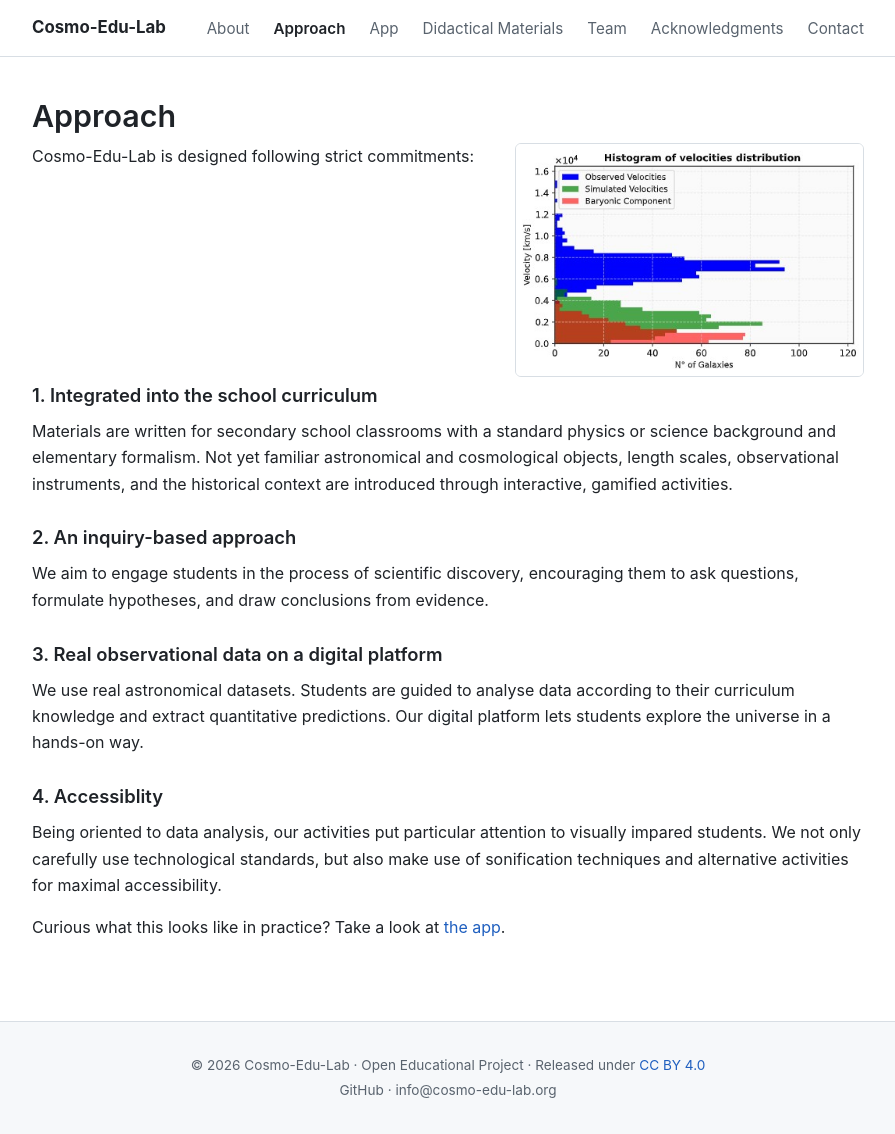
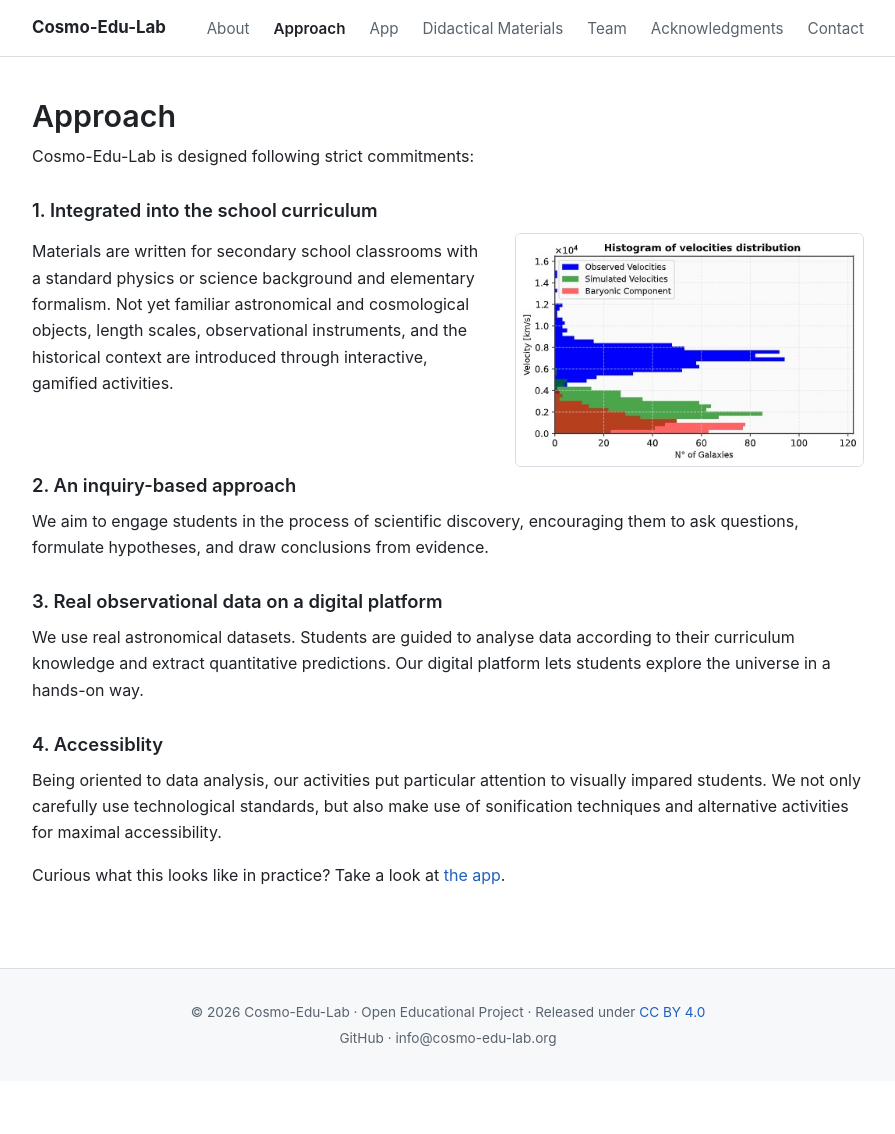
Before and after one commit to cosmo-edu-lab/cosmo-edu-lab.github.io, a Jekyll site: the page built from approach.md, in a window 1280 px wide and 1134 px high. Shown: the whole window, without its empty margins (192-1087 px from the left). Built offline with Jekyll 4.4.1, drawn with Linux system fonts in a browser that asks for light colours.

Commit message:
Update Approach

```diff
--- a/approach.md
+++ b/approach.md
@@ -7,11 +7,12 @@ description: "The three commitments behind Cosmo-Edu-Lab's educational materials
 # image_alt: "Students analysing data on a tablet"
 ---
 
-<!-- right-aligned image beside text-->
-![Image of a plot during data manipulation]({{ '/assets/images/immagine_istogramma.jpg' | relative_url }} "Image of a plot during data manipulation"){: .float-right}
 Cosmo-Edu-Lab is designed following strict commitments:
 
 ### 1. Integrated into the school curriculum
+
+<!-- right-aligned image beside text-->
+![Image of a plot during data manipulation]({{ '/assets/images/immagine_istogramma.jpg' | relative_url }} "Image of a plot during data manipulation"){: .float-right}
 
 Materials are written for secondary school classrooms with a standard physics or science background and elementary formalism. Not yet familiar astronomical and cosmological objects, length scales, observational instruments, and the historical context are introduced through interactive, gamified activities.
 
```
